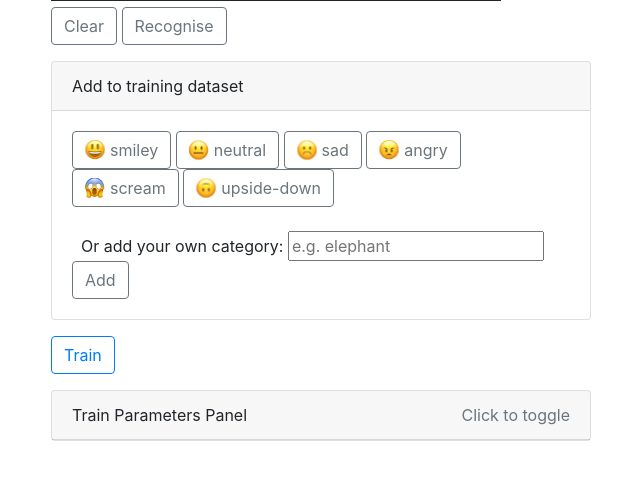
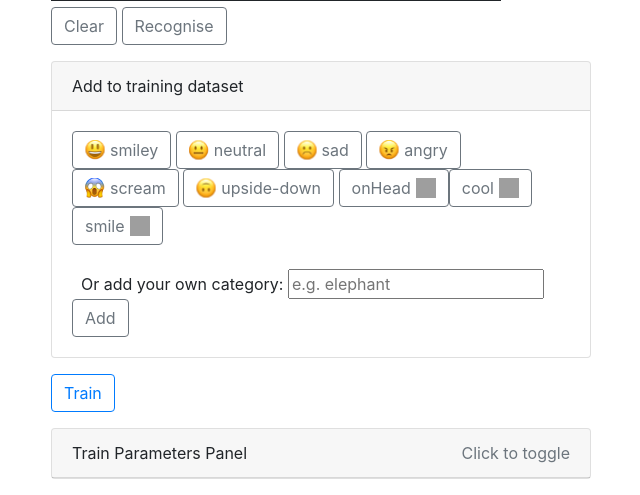
Before and after one commit to stblmuc/Smiley, a Flask app: page / in a window 1280 px wide. Shown: the part 559-1054 px from the top of the page, without its empty margins (34-674 px from the left). Before the commit the page ends 1000 px from the top, so only its background shows below. Run offline with Flask 2, Linux system fonts and the light colour scheme; some libraries are stand-ins or nearby versions; grey boxes are pictures that could not be loaded.

Commit message:
add creation of buttons for user defined categories

```diff
--- a/main.py
+++ b/main.py
@@ -81,7 +81,8 @@ def main():
     cnnEpochs = config['CNN']['EPOCHS']
     data = {'image_size': IMAGE_SIZE, 'numAugm': numAugm, 'batchSize': batchSize, 'srRate': srRate,
             'srEpochs': srEpochs, 'cnnRate': cnnRate, 'cnnEpochs': cnnEpochs,
-            'categories': list(utils.CATEGORIES.keys())}
+            'categories': list(set().union(utils.get_category_names(), ["sad", "smiley", "neutral", "upside-down", "angry", "scream"])),
+            'user_categories': list(set(utils.get_category_names()) - {"sad", "smiley", "neutral", "upside-down", "angry", "scream"})}
     return render_template('index.html', data=data)
 
 
--- a/static/css/style.css
+++ b/static/css/style.css
@@ -4,6 +4,18 @@
     height: 20px;
     display: inline-block;
     margin-right: 5px;
+    vertical-align: text-top;
+    background-color: transparent;
+    background-position : center center;
+    background-repeat: no-repeat;
+}
+
+.button-cross:after {
+    content: "";
+    width: 20px;
+    height: 20px;
+    display: inline-block;
+    margin-left: 5px;
     vertical-align: text-top;
     background-color: transparent;
     background-position : center center;
@@ -33,3 +45,7 @@
 .upside-down-img:before{
      background-image : url("../img/upside-down.png");
 }
+
+.cross-img:after{
+     background-image : url("../img/cross.png");
+}
--- a/static/js/main.js
+++ b/static/js/main.js
@@ -35,6 +35,7 @@ class Main {
         navigator.mediaDevices.enumerateDevices().then((deviceInfos)=>{this.gotDevices(deviceInfos);});
 
         this.initializeConfigValues();
+        this.createUserCategoryButtons();
         this.initialize();
     }
 
@@ -72,6 +73,16 @@ class Main {
         document.getElementById('sr-epochs').value = this.srEpochs;
         document.getElementById('cnn-rate').value = this.cnnRate;
         document.getElementById('cnn-epochs').value = this.cnnEpochs;
+    }
+
+    createUserCategoryButtons() {
+        param.user_categories.forEach(function(item){
+            var catsButtons = $('#emoji-buttons')[0];
+            var newButton = document.createElement('button');
+            newButton.innerHTML = item;
+            newButton.className += " btn btn-outline-secondary button-cross cross-img";
+            catsButtons.appendChild(newButton);
+        });
     }
 
     onMouseDown(e) {
@@ -268,6 +279,12 @@ class Main {
                 var option = document.createElement('option');
                 option.value = label;
                 catsList.append(option);
+
+                var catsButtons = $('#emoji-buttons')[0];
+                var newButton = document.createElement('button');
+                newButton.innerHTML = label;
+                newButton.className += " btn btn-outline-secondary button-cross cross-img";
+                catsButtons.appendChild(newButton);
             }
         } else {
             alert("Please enter a name/label for the data");
```
